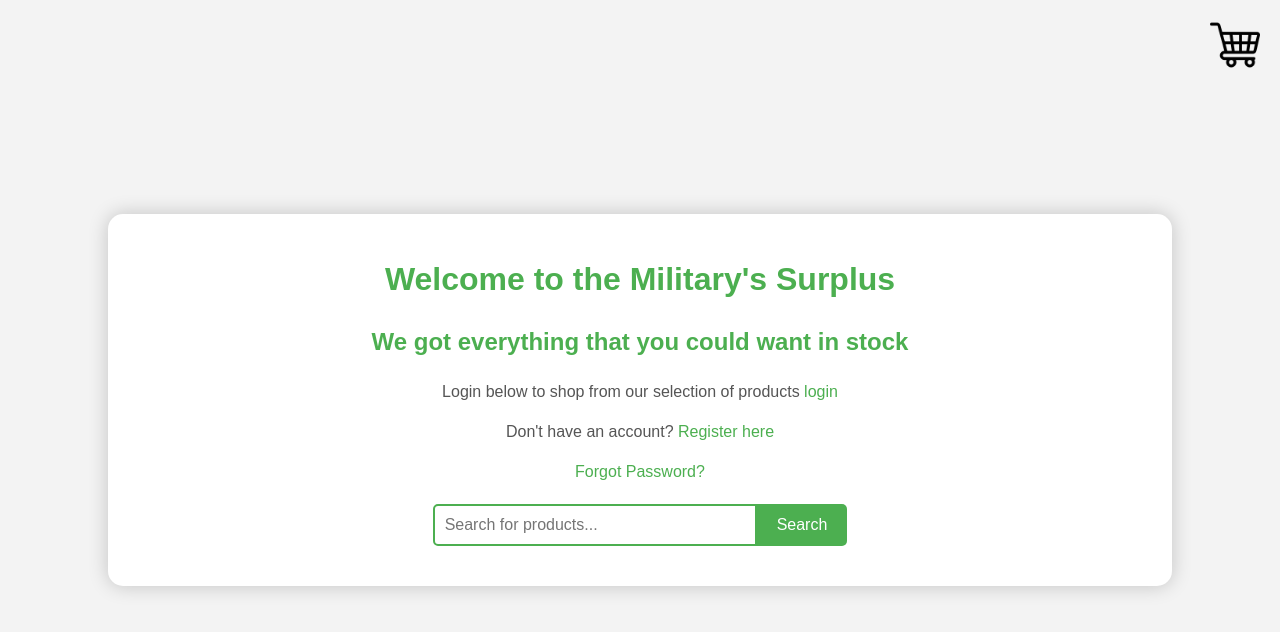
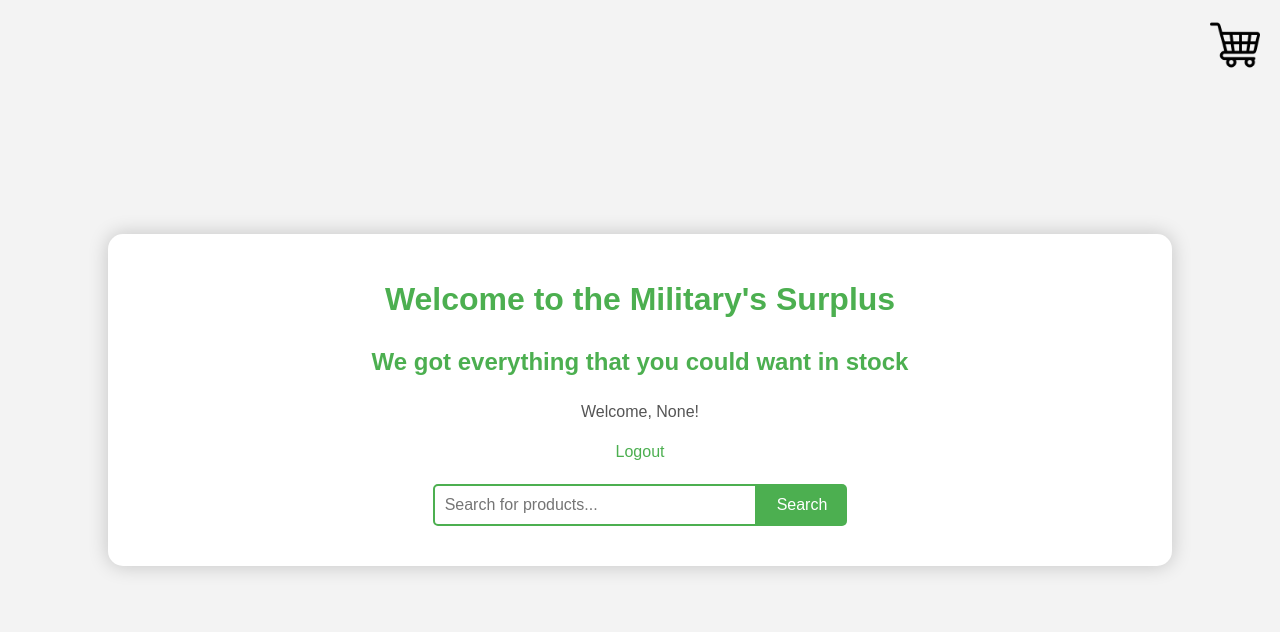
Before and after one commit to williamhgg03/D0018E, a Flask app: page / in a window 1280 px wide. Shown: the top 632 px of the page. Run offline with Flask 3, Linux system fonts and the light colour scheme; the visitor is signed in with stand-in values (Sample User, id 1).

Commit message:
Fixat main menu så att man ser om man är inloggad eller inte och en logout knapp

```diff
--- a/server.py
+++ b/server.py
@@ -98,10 +98,15 @@
 
 
 # Home Page
-@app.route("/",methods=["POST","GET"])
+@app.route("/", methods=["POST", "GET"])
 def index():
-    products = Product.query.all()  # Hämta alla produkter från databasen
-    return render_template("index.html", products=products)
+    products = Product.query.all()  # Fetch all products from the database
+    username = None
+    if "user_id" in session:
+        user = User.query.get(session["user_id"])
+        if user:
+            username = user.username
+    return render_template("index.html", products=products, username=username)
 
 # Registration Page
 @app.route("/register", methods=["GET", "POST"])
@@ -512,6 +517,12 @@
         flash("Product not found.", "danger")
     return redirect(url_for("admin_dashboard"))
 
+@app.route("/logout")
+def logout():
+    session.pop("user_id", None)
+    flash("You have been logged out.", "success")
+    return redirect(url_for("index"))
+
 # Run Flask App
 if __name__ == "__main__":
     app.run(debug=True)
--- a/templates/index.html
+++ b/templates/index.html
@@ -71,7 +71,7 @@
             background-color: #45a049;
         }
 
-                /* Product Card */
+        /* Product Card */
         .product-card {
             width: 300px;
             border-radius: 10px;
@@ -127,7 +127,7 @@
         }
 
         .add-to-cart-btn:hover {
-            background-color: #d64c3a;
+            background-color: #45a049;
         }
 
         /* FontAwesome Shopping Cart Icon */
@@ -171,9 +171,14 @@
     <div class="main">
         <h1>Welcome to the Military's Surplus</h1>
         <h2>We got everything that you could want in stock</h2>
-        <p>Login below to shop from our selection of products <a href="/login">login</a></p>
-        <p>Don't have an account? <a href="/register">Register here</a></p>
-        <a href="/password_reset.html">Forgot Password?</a>
+        {% if session.get('user_id') %}
+            <p>Welcome, {{ username }}!</p>
+            <a href="/logout">Logout</a>
+        {% else %}
+            <p>Login below to shop from our selection of products <a href="/login">login</a></p>
+            <p>Don't have an account? <a href="/register">Register here</a></p>
+            <a href="/password_reset.html">Forgot Password?</a>
+        {% endif %}
 
         <form class="search_form" action="/search" method="GET">
             <input type="text" name="query" placeholder="Search for products...">
```
